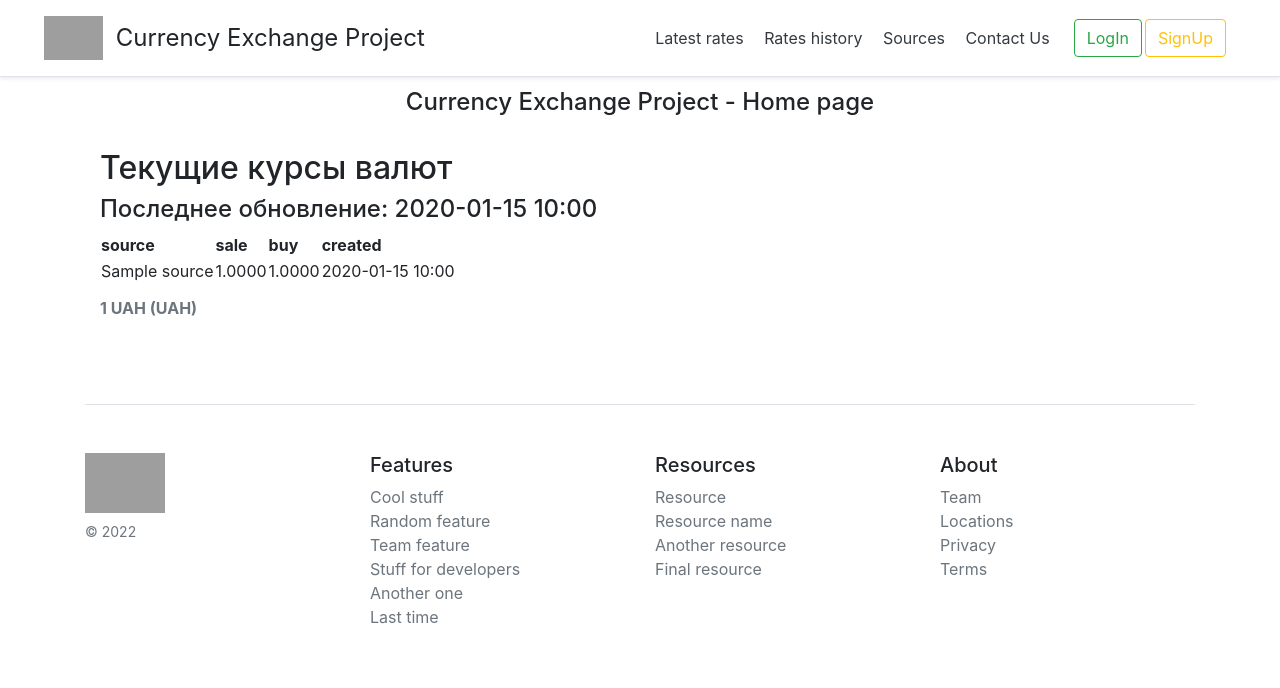
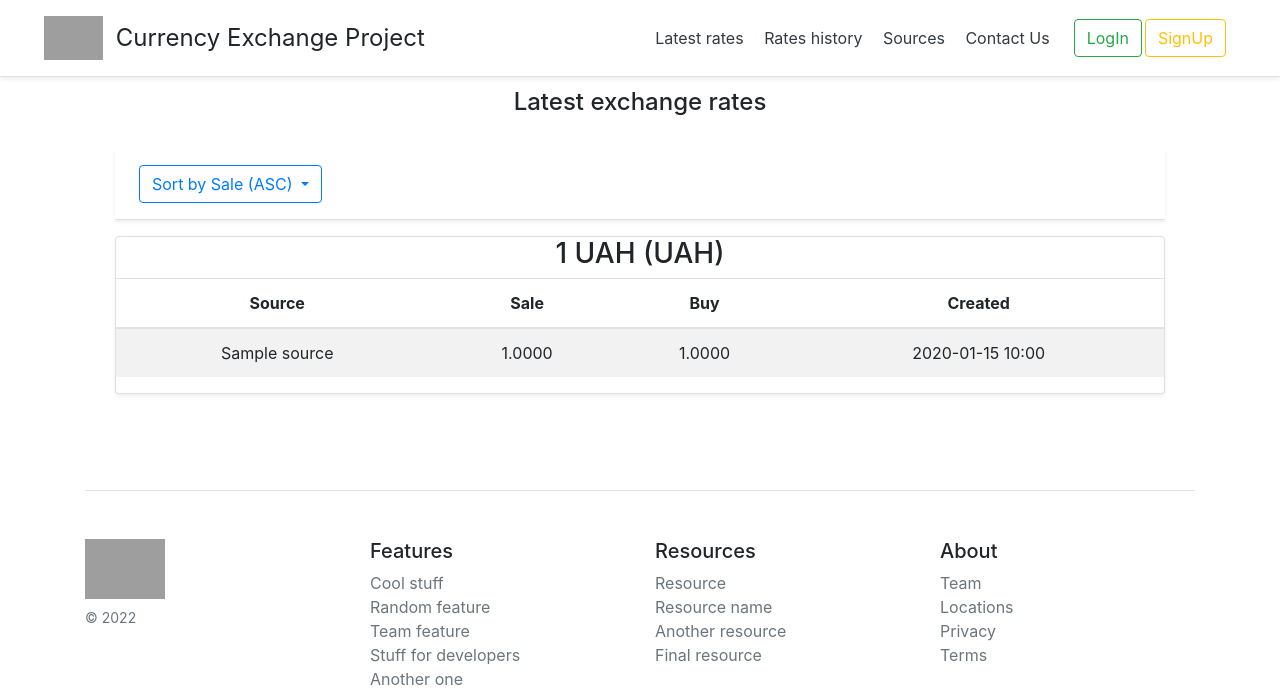
Before and after one commit to aspyrin/currency, a Django app: page /currency/ in a window 1280 px wide. Shown: the top 688 px of the page. Run offline with Django 4.2, Linux system fonts and the light colour scheme; data comes from the database, SQL or seed files in the repository; tables that the repository leaves empty hold one stand-in row (values such as "Sample post"); grey boxes are pictures that could not be loaded.

Commit message:
add ordering data in index.html tables

```diff
--- a/app/currency/templates/index.html
+++ b/app/currency/templates/index.html
@@ -1,31 +1,47 @@
 {% extends 'base.html' %}
 
 {% block main_content %}
-    <h2>Текущие курсы валют</h2>
-    <h4>Последнее обновление: {{ last_rate_date|date:'Y-m-d H:i' }}</h4>
-    <div>
-        {% for currency_types in currency_types_list %}
-            <div>
-               <table>
-                <caption>
-                    <strong>1 {{ currency_types.currency_type }} ({{ currency_types.base_currency_type }})</strong>
-                </caption>
-                  <tr>
-                      <th>source</th>
-                      <th>sale</th>
-                      <th>buy</th>
-                      <th>created</th>
-                  </tr>
-                  {% for rate in last_rate_list %}
-                      {% if rate.currency_type == currency_types.currency_type and rate.base_currency_type == currency_types.base_currency_type%}
-                        <tr>
-                            <td style="text-align: center;">{{ rate.source.name }}</td>
-                            <td style="text-align: right;">{{ rate.sale }}</td>
-                            <td style="text-align: right;">{{ rate.buy }}</td>
-                            <td style="text-align: center;">{{ rate.created|date:'Y-m-d H:i' }}</td>
+    <div class="container-fluid mb-3 text-center">
+        {# sort choices #}
+        <div class="d-flex flex-column flex-md-row p-3 px-md-4 mb-3 bg-white border-bottom shadow-sm">
+            <div class="btn-group">
+                <button type="button" class="btn btn-outline-primary dropdown-toggle" data-toggle="dropdown">
+                    {{ sort_by }}
+                </button>
+                <div class="dropdown-menu">
+                    <a class="dropdown-item" href="{% url 'currency:index' %}?sort_params=sale_asc">Sort by Sale (ASC)"</a>
+                    <a class="dropdown-item" href="{% url 'currency:index' %}?sort_params=sale_desc">Sort by Sale (DESC)</a>
+                    <a class="dropdown-item" href="{% url 'currency:index' %}?sort_params=buy_asc">Sort by Buy (ASC)</a>
+                    <a class="dropdown-item" href="{% url 'currency:index' %}?sort_params=buy_desc">Sort by Buy (DESC)</a>
+                </div>
+            </div>
+        </div>
+        {% for c_types in currency_types_list %}
+            <div class="card mb-4 shadow-sm">
+                <h3 class="text-center">
+                    1 {{ c_types.currency_type }} ({{ c_types.base_currency_type }})
+                </h3>
+                <table class="table table-striped table-hover">
+                    <thead>
+                        <tr class="text-center">
+                            <th>Source</th>
+                            <th>Sale</th>
+                            <th>Buy</th>
+                            <th>Created</th>
                         </tr>
-                      {% endif %}
-                  {% endfor %}
+                    </thead>
+                    <tbody>
+                        {% for rate in last_rate_list %}
+                            {% if rate.currency_type == c_types.currency_type and rate.base_currency_type == c_types.base_currency_type %}
+                                <tr class="text-center">
+                                    <td>{{ rate.source.name }}</td>
+                                    <td>{{ rate.sale }}</td>
+                                    <td>{{ rate.buy }}</td>
+                                    <td>{{ rate.created|date:'Y-m-d H:i' }}</td>
+                                </tr>
+                            {% endif %}
+                        {% endfor %}
+                    </tbody>
                 </table>
             </div><br>
         {% endfor %}
--- a/app/currency/utils.py
+++ b/app/currency/utils.py
@@ -76,7 +76,7 @@ def get_last_rate_date():
     return last_rate_date
 
 
-def get_last_rate_list() -> list:
+def get_last_rate_list(sort_params: str = 'sale_asc') -> list:
     unique_rows = Rate.objects.values('base_currency_type', 'currency_type', 'source_id').distinct()
     last_rate_list = list()
     for row in unique_rows:
@@ -89,7 +89,17 @@ def get_last_rate_list() -> list:
             last_rate_list.append(last_rate)
         except Rate.DoesNotExist:
             last_rate = None
-    # last_rate_list.sort()
+
+    # sort final object list
+    if sort_params == 'sale_asc':
+        last_rate_list.sort(key=lambda x: x.sale, reverse=False)
+    elif sort_params == 'sale_desc':
+        last_rate_list.sort(key=lambda x: x.sale, reverse=True)
+    elif sort_params == 'buy_asc':
+        last_rate_list.sort(key=lambda x: x.buy, reverse=False)
+    elif sort_params == 'buy_desc':
+        last_rate_list.sort(key=lambda x: x.buy, reverse=True)
+
     return last_rate_list
 
 
--- a/app/currency/views.py
+++ b/app/currency/views.py
@@ -25,10 +25,21 @@ class IndexView(generic.TemplateView):
     @silk_profile(name='IndexView: get_context_data')
     def get_context_data(self, **kwargs):
         context = super().get_context_data(**kwargs)
-        context['title'] = 'Currency Exchange Project - Home page'
+        context['title'] = 'Latest exchange rates'
         context['last_rate_date'] = utils.get_last_rate_date()
         context['currency_types_list'] = utils.get_currency_types()
-        context['last_rate_list'] = utils.get_last_rate_list()
+        sort_by_type = {
+            'sale_asc': 'Sort by Sale (ASC)',
+            'sale_desc': 'Sort by Sale (DESC)',
+            'buy_asc': 'Sort by Buy (ASC)',
+            'buy_desc': 'Sort by Buy (DESC)',
+        }
+        if self.request.META['QUERY_STRING']:
+            context['last_rate_list'] = utils.get_last_rate_list(self.request.GET['sort_params'])
+            context['sort_by'] = sort_by_type.get(self.request.GET['sort_params'])
+        else:
+            context['last_rate_list'] = utils.get_last_rate_list()
+            context['sort_by'] = sort_by_type.get('sale_asc')
         return context
 
 
@@ -62,7 +73,7 @@ def contactus_generator(request):
 
 # =================Source==================
 class SourceListView(generic.ListView):
-    queryset = Source.objects.all()
+    queryset = Source.objects.all().order_by('name')
     template_name = 'source_list.html'
 
     @silk_profile(name='SourceListView: get_context_data')
@@ -117,19 +128,19 @@ class SourceDetailsView(generic.DetailView):
     @silk_profile(name='SourceDetailsView: get_context_data')
     def get_context_data(self, **kwargs):
         context = super().get_context_data(**kwargs)
-        context['title'] = 'Source details'
+        context['title'] = f'Source details (Id={self.object.id})'
         return context
 
 
 # =================Rate===================
 class RateListView(LoginRequiredMixin, generic.ListView):
-    queryset = Rate.objects.all().select_related('source')
+    queryset = Rate.objects.all().select_related('source').order_by('-created')
     template_name = 'rate_list.html'
 
     @silk_profile(name='RateListView: get_context_data')
     def get_context_data(self, **kwargs):
         context = super().get_context_data(**kwargs)
-        context['title'] = 'Rate list'
+        context['title'] = 'Rates history'
         return context
 
 
@@ -186,7 +197,7 @@ class RateDetailsView(generic.DetailView):
     @silk_profile(name='RateDetailsView: get_context_data')
     def get_context_data(self, **kwargs):
         context = super().get_context_data(**kwargs)
-        context['title'] = 'Rate details'
+        context['title'] = f'Rate details (Id={self.object.id})'
         return context
 
 
@@ -237,7 +248,7 @@ class ContactUsCreateView(generic.CreateView):
     @silk_profile(name='ContactUsCreateView: get_context_data')
     def get_context_data(self, **kwargs):
         context = super().get_context_data(**kwargs)
-        context['title'] = 'Contact Us create'
+        context['title'] = 'Contact Us'
         return context
 
     def form_valid(self, form):
@@ -245,39 +256,3 @@ class ContactUsCreateView(generic.CreateView):
         # call celery task
         send_contact_us_email.delay(self.object.subject, self.object.email_from)
         return response
-
-
-# class ContactUsUpdateView(generic.UpdateView):
-#     queryset = ContactUs.objects.all()
-#     template_name = 'contactus_update.html'
-#     form_class = ContactUsForm
-#     success_url = reverse_lazy('currency:contactus_list')
-
-    # @silk_profile(name='ContactUsUpdateView: get_context_data')
-    # def get_context_data(self, **kwargs):
-    #     context = super().get_context_data(**kwargs)
-    #     context['title'] = 'Contact Us update'
-    #     return context
-
-
-# class ContactUsDeleteView(generic.DeleteView):
-#     queryset = ContactUs.objects.all()
-#     template_name = 'contactus_delete.html'
-#     success_url = reverse_lazy('currency:contactus_list')
-
-    # @silk_profile(name='ContactUsDeleteView: get_context_data')
-    # def get_context_data(self, **kwargs):
-    #     context = super().get_context_data(**kwargs)
-    #     context['title'] = 'Contact Us delete'
-    #     return context
-
-
-# class ContactUsDetailsView(generic.DetailView):
-#     queryset = ContactUs.objects.all()
-#     template_name = 'contactus_details.html'
-
-    # @silk_profile(name='ContactUsDetailsView: get_context_data')
-    # def get_context_data(self, **kwargs):
-    #     context = super().get_context_data(**kwargs)
-    #     context['title'] = 'Contact Us details'
-    #     return context
```
